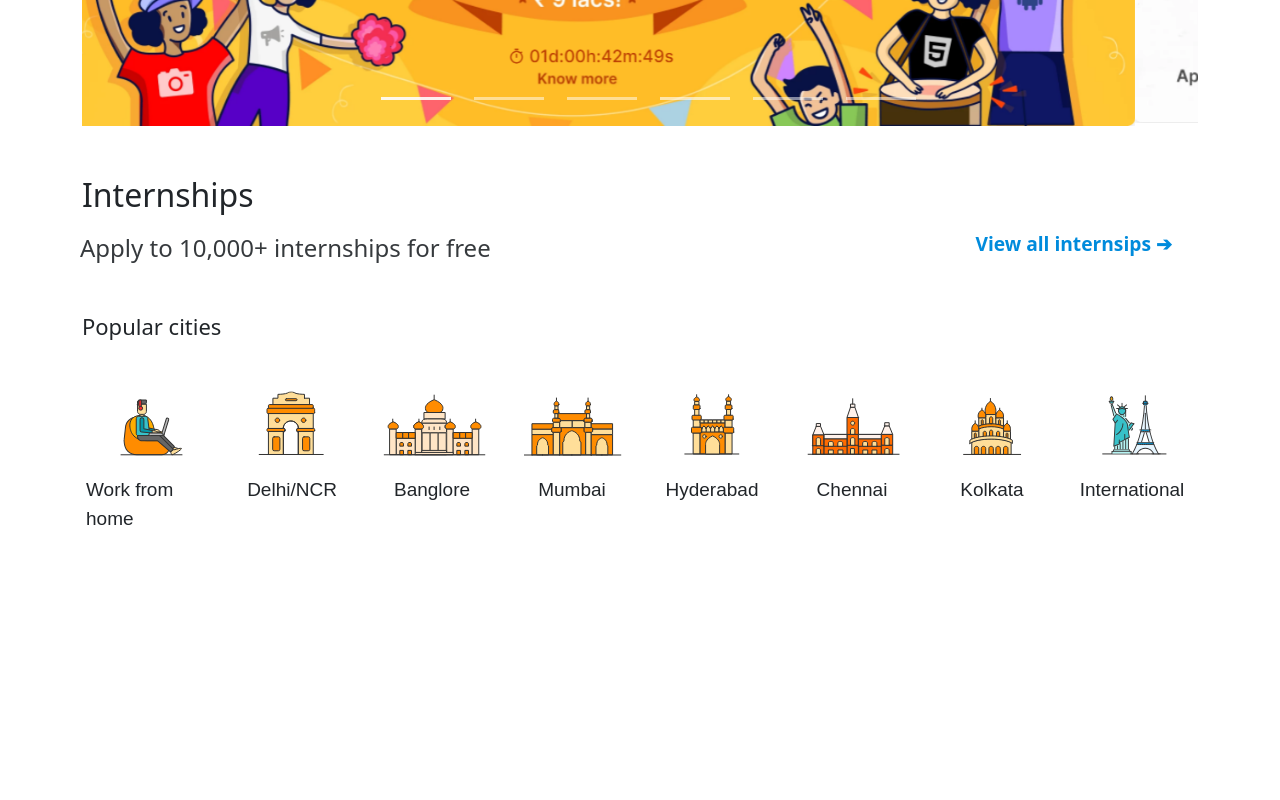
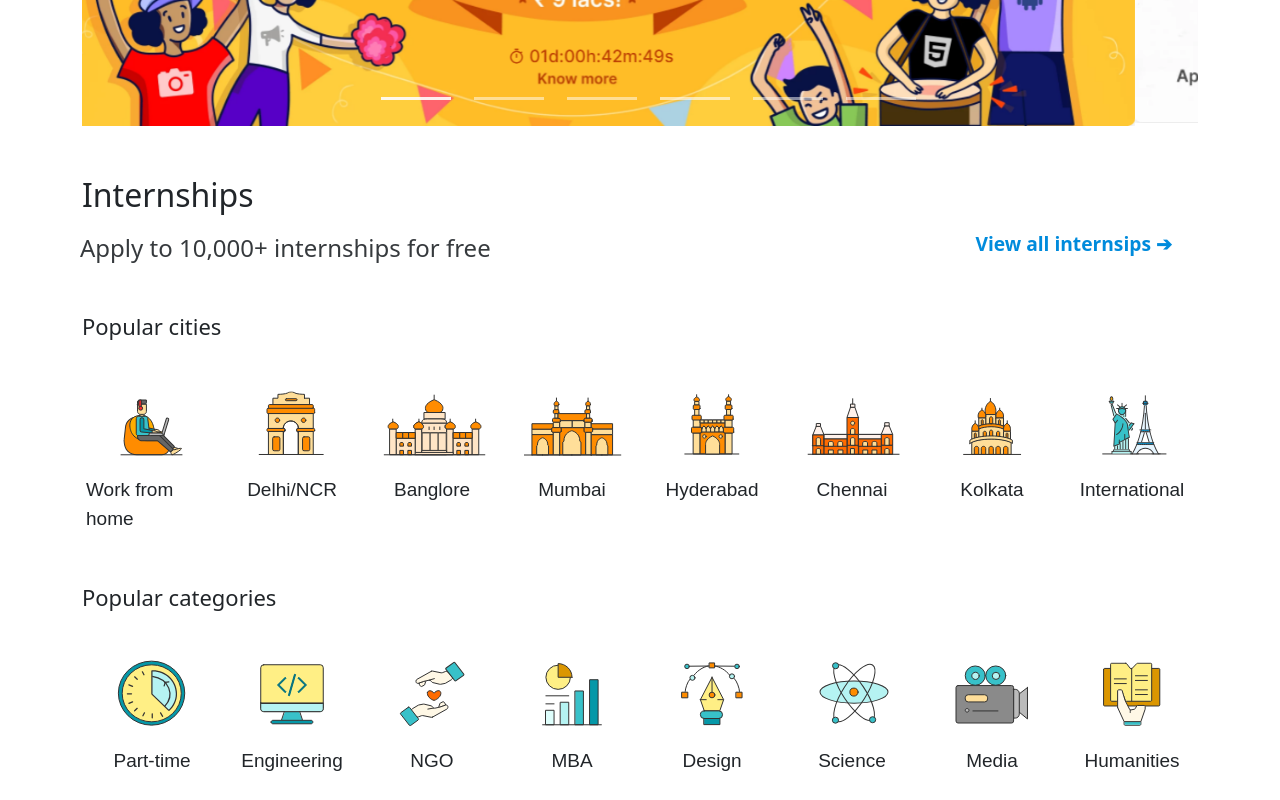
Before and after one commit to code-reaper08/Internshala-Clone, a plain HTML site: page internshala/index.html in a window 1280 px wide. Shown: the part 711-1511 px from the top of the page. Before the commit the page ends 1268 px from the top, so only its background shows below. Drawn offline with nearby package versions, Linux system fonts and the light colour scheme.

Commit message:
Added images and made second 8 column flex with categories

```diff
--- a/internshala/index.html
+++ b/internshala/index.html
@@ -168,6 +168,73 @@
           </div>
         </a>
       </div>
+      <h4>Popular categories</h4>
+      <div class="cities">
+        <a class="cityitem" href="#">
+          <div class="cityimage">
+            <img src="./part_time.svg" alt="">
+          </div>
+          <div class="citytext">
+            Part-time
+          </div>
+        </a>
+        <a class="cityitem" href="#">
+          <div class="cityimage">
+            <img src="./engineering.svg" alt="">
+          </div>
+          <div class="citytext">
+            Engineering
+          </div>
+        </a>
+        <a class="cityitem" href="#">
+          <div class="cityimage">
+            <img src="./ngo.svg" alt="">
+          </div>
+          <div class="citytext">
+            NGO
+          </div>
+        </a>
+        <a class="cityitem" href="#">
+          <div class="cityimage">
+            <img src="./mba.svg" alt="">
+          </div>
+          <div class="citytext">
+            MBA
+          </div>
+        </a>
+        <a class="cityitem" href="#">
+          <div class="cityimage">
+            <img src="./design.svg" alt="">
+          </div>
+          <div class="citytext">
+            Design
+          </div>
+        </a>
+        <a class="cityitem" href="#">
+          <div class="cityimage">
+            <img src="./science.svg" alt="">
+          </div>
+          <div class="citytext">
+            Science
+          </div>
+        </a>
+        <a class="cityitem" href="#">
+          <div class="cityimage">
+            <img src="./media.svg" alt="">
+          </div>
+          <div class="citytext">
+            Media
+          </div>
+        </a>
+        <a class="cityitem" href="#">
+          <div class="cityimage">
+            <img src="./humanities.svg" alt="">
+          </div>
+          <div class="citytext">
+            Humanities
+          </div>
+        </a>
+      </div>
     <script src="https://cdn.jsdelivr.net/npm/bootstrap@5.0.2/dist/js/bootstrap.bundle.min.js" integrity="sha384-MrcW6ZMFYlzcLA8Nl+NtUVF0sA7MsXsP1UyJoMp4YLEuNSfAP+JcXn/tWtIaxVXM" crossorigin="anonymous"></script>
   </body>
 </html>
--- a/internshala/styles.css
+++ b/internshala/styles.css
@@ -197,3 +197,6 @@ p-2 bd-highlight {
 body > div > h4 {
     font-size: 22px;
 }
+body > div > h4:nth-child(6) {
+    margin-top: 27px;
+}
```
Also changed, not shown: internshala/design.svg (added), internshala/engineering.svg (added), internshala/humanities.svg (added), internshala/mba.svg (added), internshala/media.svg (added), internshala/ngo.svg (added), internshala/part_time.svg (added), internshala/science.svg (added).
